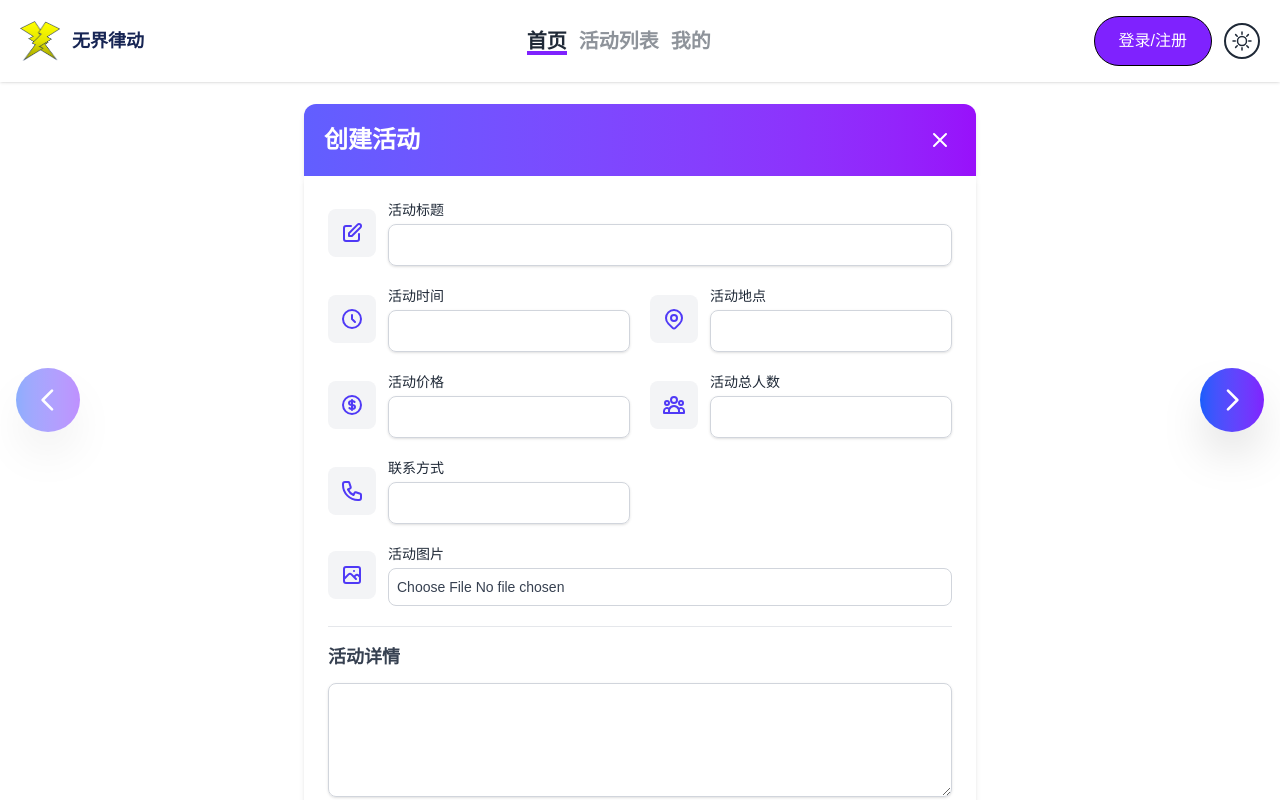
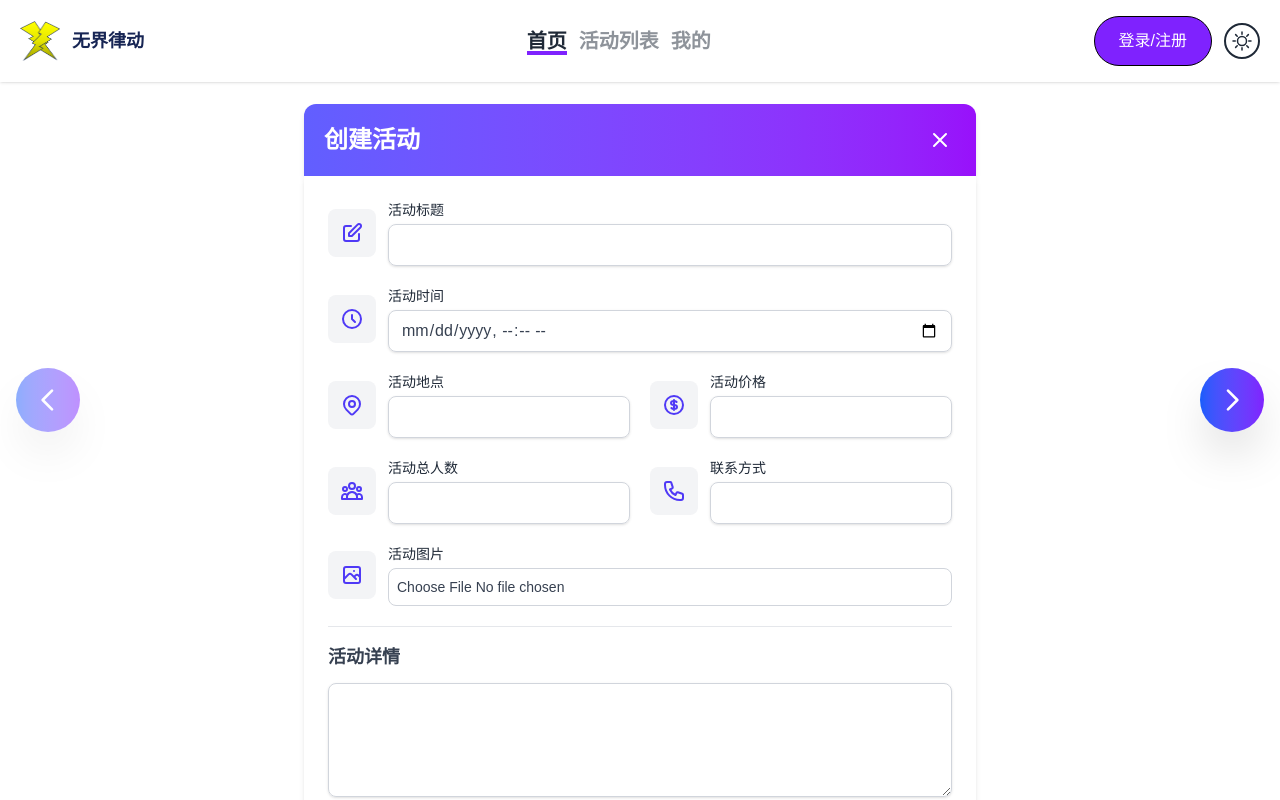
Before and after one commit to ZanytriumPH/front-end, a React (Vite) app in the folder vite-project/: page /CreateActivity in a window 1280 px wide. Shown: the top 800 px of the page. Built offline with nearby package versions, Linux system fonts and the light colour scheme.

Commit message:
创建活动的时间栏由手动输入改为时间选择器

```diff
--- a/vite-project/src/components/pages/CreateActivity.jsx
+++ b/vite-project/src/components/pages/CreateActivity.jsx
@@ -28,7 +28,7 @@ export const CreateActivity = () => {
         const userName = localStorage.getItem('username');
 
         if (!userName) {
-            setNotification({ message: '请先登录', visible: true, type: 'error' }); // 更新通知状态
+            setNotification({ message: '请先登录', visible: true, type: 'error' });
             return;
         }
 
@@ -71,7 +71,7 @@ export const CreateActivity = () => {
     };
 
     const handleGoBack = () => {
-        navigate(-1); // 返回上一个路由
+        navigate(-1);
     };
 
     return (
@@ -94,7 +94,7 @@ export const CreateActivity = () => {
                 <div className="p-6 space-y-5">
                     <Notification message={notification.message} visible={notification.visible} type={notification.type} />
                     <form onSubmit={handleSubmit} className="space-y-5">
-                        {/* 活动标题 - 添加图标容器 */}
+                        {/* 活动标题 */}
                         <div className="flex items-center">
                             <div className="bg-gray-100 p-3 rounded-lg mr-3">
                                 <svg xmlns="http://www.w3.org/2000/svg" className="h-6 w-6 text-indigo-600" fill="none" viewBox="0 0 24 24" stroke="currentColor">
@@ -113,9 +113,7 @@ export const CreateActivity = () => {
                             </div>
                         </div>
 
-                        {/* 网格布局信息卡片 */}
-                        <div className="grid grid-cols-1 md:grid-cols-2 gap-5">
-                            {/* 活动时间 */}
+                        {/* 活动时间 - 独占一行 */}
                         <div className="flex items-center">
                             <div className="bg-gray-100 p-3 rounded-lg mr-3">
                                 <svg xmlns="http://www.w3.org/2000/svg" className="h-6 w-6 text-indigo-600" fill="none" viewBox="0 0 24 24" stroke="currentColor">
@@ -125,7 +123,7 @@ export const CreateActivity = () => {
                             <div className="flex-grow">
                                 <label htmlFor="time" className="block text-sm text-heading-2">活动时间</label>
                                 <input
-                                        type="text"
+                                    type="datetime-local"
                                     id="time"
                                     className="mt-1 block w-full px-3 py-2 border border-gray-300 rounded-lg shadow-sm focus:outline-none focus:ring-2 focus:ring-indigo-500 focus:border-indigo-500 text-heading-3"
                                     value={time}
@@ -134,6 +132,8 @@ export const CreateActivity = () => {
                             </div>
                         </div>
 
+                        {/* 网格布局信息卡片 */}
+                        <div className="grid grid-cols-1 md:grid-cols-2 gap-5">
                             {/* 活动地点 */}
                             <div className="flex items-center">
                                 <div className="bg-gray-100 p-3 rounded-lg mr-3">
@@ -173,7 +173,7 @@ export const CreateActivity = () => {
                                 </div>
                             </div>
 
-                            {/* 活动人数 */}
+                            {/* 活动总人数 */}
                             <div className="flex items-center">
                                 <div className="bg-gray-100 p-3 rounded-lg mr-3">
                                     <svg xmlns="http://www.w3.org/2000/svg" className="h-6 w-6 text-indigo-600" fill="none" viewBox="0 0 24 24" stroke="currentColor">
@@ -210,9 +210,10 @@ export const CreateActivity = () => {
                                     />
                                 </div>
                             </div>
+                        </div>
 
-                            {/* 活动图片 */}
-                            <div className="flex items-center md:col-span-2">
+                        {/* 活动图片 - 独占一行 */}
+                        <div className="flex items-center">
                             <div className="bg-gray-100 p-3 rounded-lg mr-3">
                                 <svg xmlns="http://www.w3.org/2000/svg" className="h-6 w-6 text-indigo-600" fill="none" viewBox="0 0 24 24" stroke="currentColor">
                                     <path strokeLinecap="round" strokeLinejoin="round" strokeWidth={2} d="M4 16l4.586-4.586a2 2 0 012.828 0L16 16m-2-2l1.586-1.586a2 2 0 012.828 0L20 14m-6-6h.01M6 20h12a2 2 0 002-2V6a2 2 0 00-2-2H6a2 2 0 00-2 2v12a2 2 0 002 2z" />
@@ -226,7 +227,6 @@ export const CreateActivity = () => {
                                     className="mt-1 block w-full text-heading-3 text-sm cursor-pointer border border-gray-300 rounded-lg p-2 focus:outline-none focus:ring-2 focus:ring-indigo-500 focus:border-indigo-500"
                                     onChange={handleImageChange}
                                 />
-                                </div>
                             </div>
                         </div>
 
```
Lines whose indentation alone changed are shown as unchanged.
